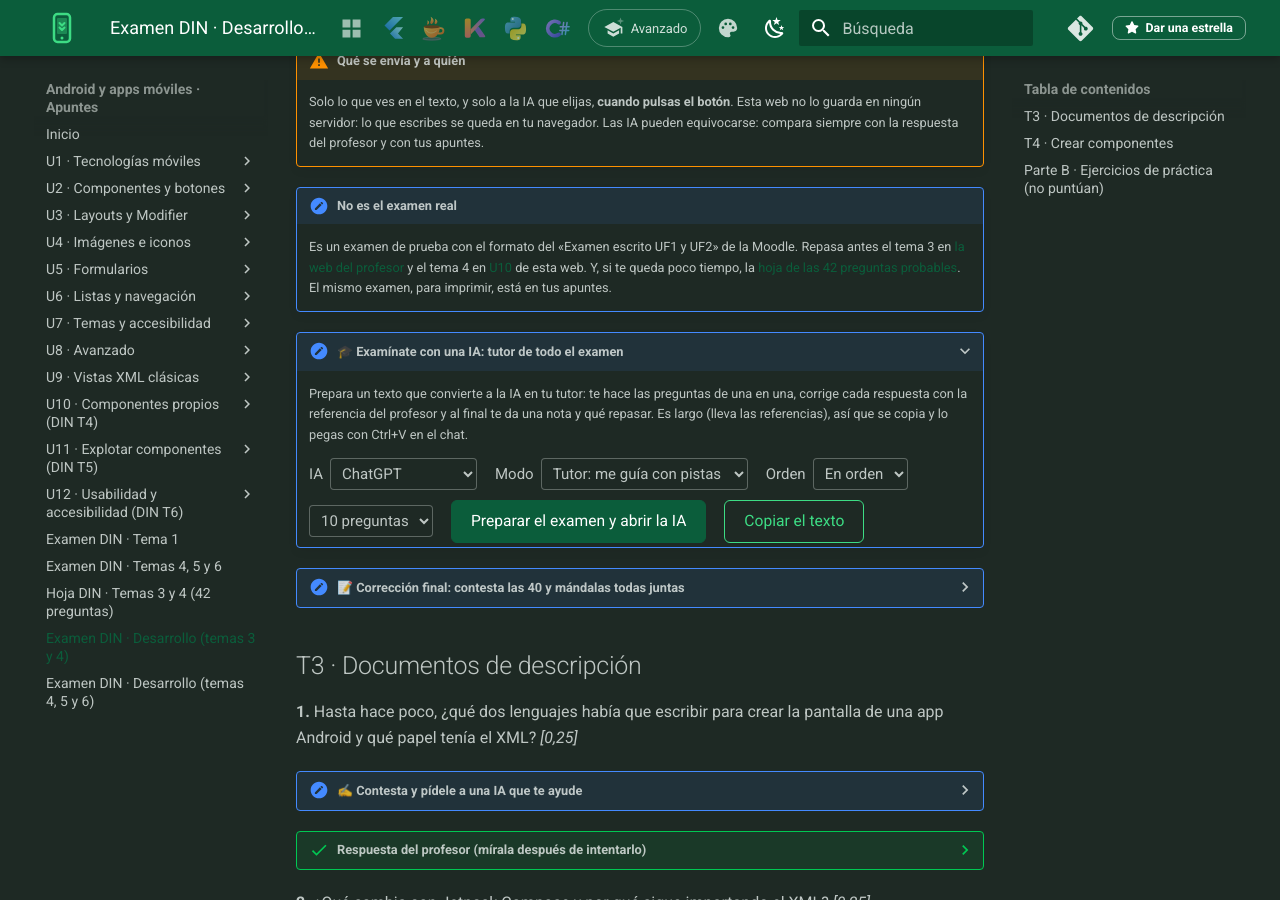
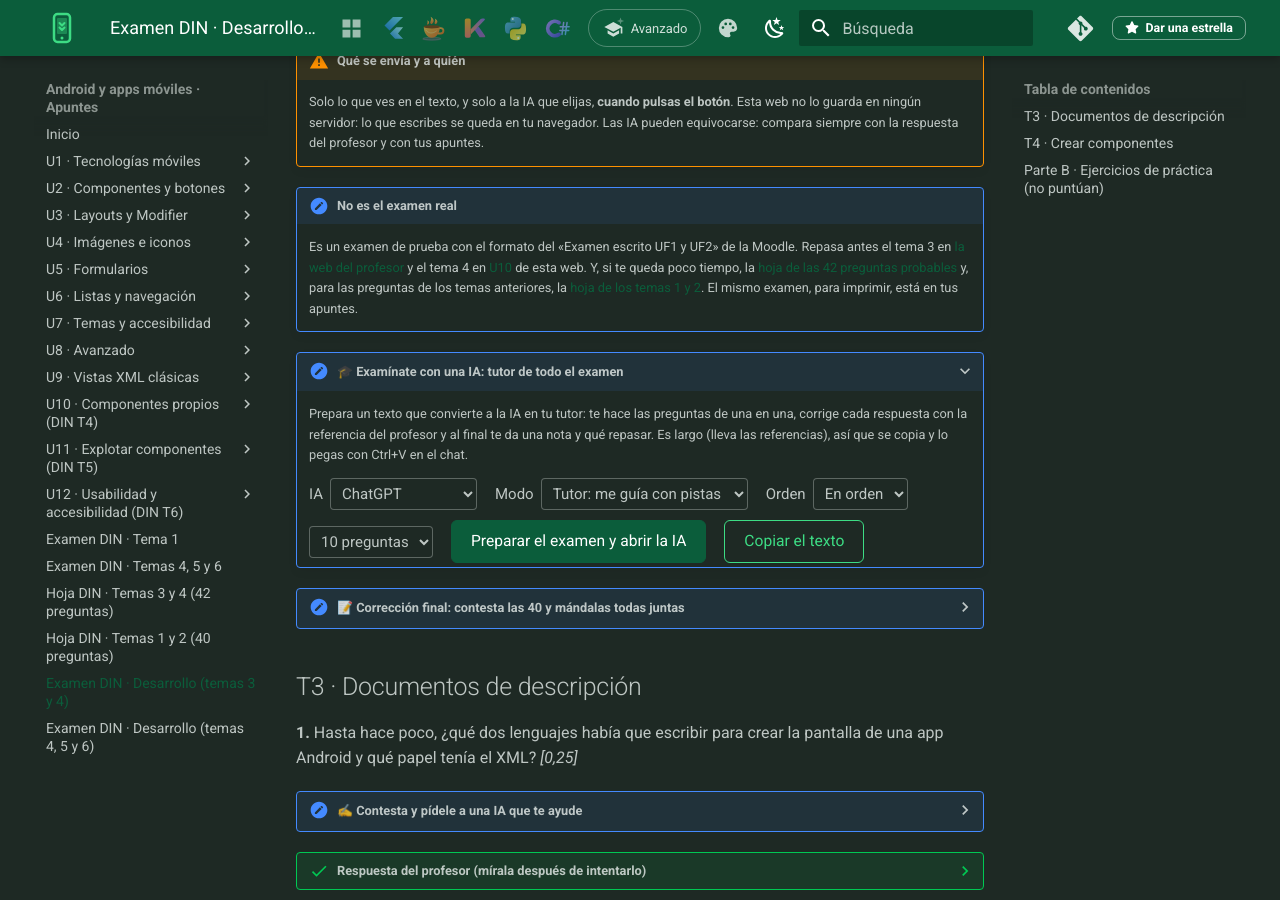
Before and after one commit to apuntes-dam/android-apuntes, an MkDocs documentation site: the page built from docs/examen-din-desarrollo-t34.md, in a window 1280 px wide and 900 px high, scrolled down 726 px. Built offline with MkDocs 1.6.1 and Material for MkDocs 9.7.7, drawn with Linux system fonts in a browser that asks for light colours; comment, search, counter and statistics services are not loaded.

Commit message:
DIN: hoja de repaso de los temas 1 y 2 (las 40 preguntas del examen anterior) con respuestas para quien nunca ha programado
Respuestas en lenguaje cotidiano con las palabras del profesor en negrita (revisadas contra las palabras clave del examen interactivo de un compañero), impresión en dos páginas, enlace entre las hojas y fila en el índice de pruebas del hub. El conversor de negrita y código admite ahora negrita que envuelve código, lo que arregla también el recuadro de reserva de la hoja de los temas 3 y 4.

Co-Authored-By: Claude Sonnet 5.5 <noreply@anthropic.com>

```diff
--- a/docs/assets/hoja-din.css
+++ b/docs/assets/hoja-din.css
@@ -46,4 +46,8 @@
   .hd-reserva { margin-top: 1.5mm; padding: .8mm 1.5mm; font-size: 5.9pt; line-height: 1.2; border-width: .2mm; border-radius: .8mm; }
   .hd-reserva ul { columns: 2; column-gap: 4mm; }
   .hd-reserva li { break-inside: avoid; }
+  .hd-2p, .hd-2p .hd-i, .hd-2p .hd-leyenda { font-size: 7.4pt; }
+  .hd-2p .hd-r code { font-size: 7.1pt; }
+  .hd-2p .hd-tema { font-size: 9.5pt; }
+  .hd-2p .hd-lista + .hd-tema { break-before: page; }
 }
--- a/docs/examen-din-desarrollo-t34.md
+++ b/docs/examen-din-desarrollo-t34.md
@@ -16,7 +16,7 @@ Practica el examen de **Desarrollo de Interfaces** como será de verdad: **escri
     Solo lo que ves en el texto, y solo a la IA que elijas, **cuando pulsas el botón**. Esta web no lo guarda en ningún servidor: lo que escribes se queda en tu navegador. Las IA pueden equivocarse: compara siempre con la respuesta del profesor y con tus apuntes.
 
 !!! note "No es el examen real"
-    Es un examen de prueba con el formato del «Examen escrito UF1 y UF2» de la Moodle. Repasa antes el tema 3 en [la web del profesor](https://revilofe.github.io/section6/u03/teoria/DI-U3.1.-GeneracionInterfacesXML/) y el tema 4 en [U10](u10/index.md) de esta web. Y, si te queda poco tiempo, la [hoja de las 42 preguntas probables](hoja-din-t34.md). El mismo examen, para imprimir, está en tus apuntes.
+    Es un examen de prueba con el formato del «Examen escrito UF1 y UF2» de la Moodle. Repasa antes el tema 3 en [la web del profesor](https://revilofe.github.io/section6/u03/teoria/DI-U3.1.-GeneracionInterfacesXML/) y el tema 4 en [U10](u10/index.md) de esta web. Y, si te queda poco tiempo, la [hoja de las 42 preguntas probables](hoja-din-t34.md) y, para las preguntas de los temas anteriores, la [hoja de los temas 1 y 2](hoja-din-t12.md). El mismo examen, para imprimir, está en tus apuntes.
 
 <div class="tutor-ia-examen" data-banco="t34"></div>
 
--- a/mkdocs.yml
+++ b/mkdocs.yml
@@ -156,6 +156,7 @@ nav:
   - "Examen DIN · Tema 1": examen-din.md
   - "Examen DIN · Temas 4, 5 y 6": examen-din-t456.md
   - "Hoja DIN · Temas 3 y 4 (42 preguntas)": hoja-din-t34.md
+  - "Hoja DIN · Temas 1 y 2 (40 preguntas)": hoja-din-t12.md
   - "Examen DIN · Desarrollo (temas 3 y 4)": examen-din-desarrollo-t34.md
   - "Examen DIN · Desarrollo (temas 4, 5 y 6)": examen-din-desarrollo-t456.md
   - "Avanzado": avanzado/index.md
```
Also changed, not shown: docs/hoja-din-t12.md (added, +61 -0 lines), docs/hoja-din-t34.md (+3 -3 lines).
